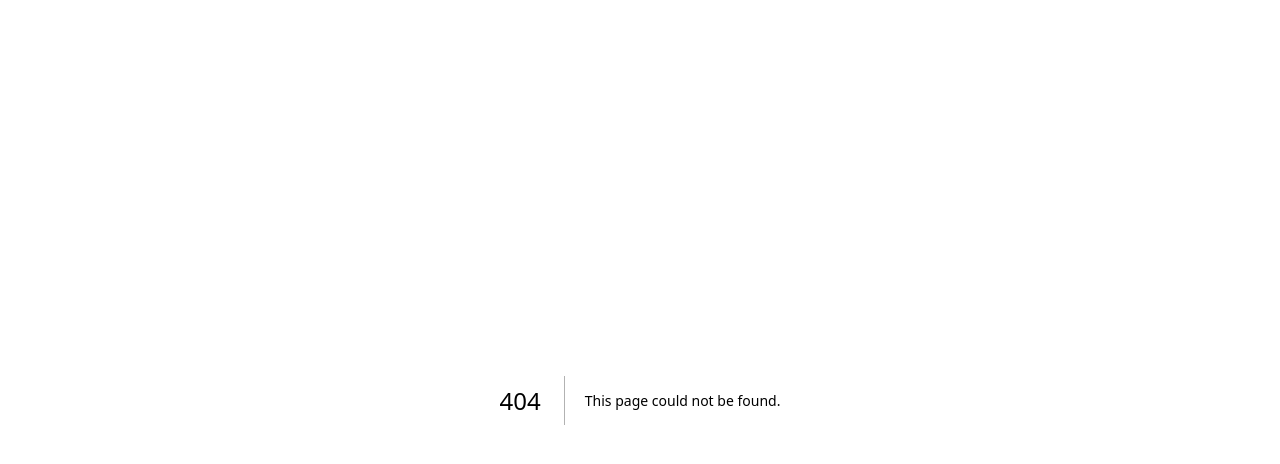
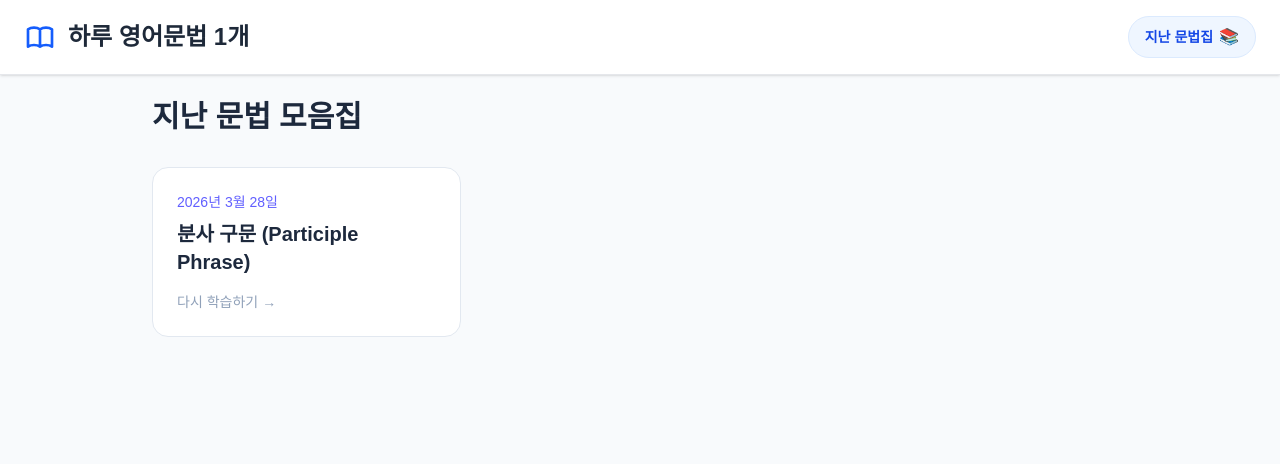
Before and after one commit to newcodingtest/oneDayOneLanguageOneGrammer, a Next.js app: page /archive in a window 1280 px wide. Before the commit this address had no page. Shown: the top 464 px of the page. Built offline with nearby package versions, Linux system fonts and the light colour scheme; no server answers.

Commit message:
feat: 과거 문법 데이터 호출 구현

```diff
--- a/app/(home)/page.tsx
+++ b/app/(home)/page.tsx
@@ -12,7 +12,7 @@ const [lesson, setLesson] = useState<GrammarLesson | null>(null);
  useEffect(() => {
     async function fetchLesson() {
       try {
-        const res = await fetch("/api/grammar");
+        const res = await fetch("/api/grammar/today");
         const data: GrammarLesson = await res.json();
         setLesson(data);
       } catch (err) {
--- /dev/null
+++ b/app/api/grammar/today/route.ts
@@ -0,0 +1,22 @@
+import { getGrammarLesson } from "@/lib/getGrammarLesson";
+import { NextResponse } from "next/server";
+
+
+export async function GET() {
+  console.log("API 들어왔음");
+
+  try {
+    const kst = new Date(Date.now() + 9 * 60 * 60 * 1000);
+    const year = kst.getUTCFullYear();
+    const month = kst.getUTCMonth() + 1;
+    const day = kst.getUTCDate();
+
+    const lesson = await getGrammarLesson(year, month, day);
+
+    console.log("API 응답 성공:", lesson);
+    return NextResponse.json(lesson);
+  } catch (err) {
+    console.error("API 호출 실패:", err);
+    return NextResponse.error();
+  }
+}
--- /dev/null
+++ b/app/archive/page.tsx
@@ -0,0 +1,37 @@
+import Header from '@/components/Header';
+import Link from 'next/link';
+
+export default async function ArchivePage() {
+  // DB에서 전체 목록을 가져오는 API (가칭)
+  const res = await fetch(`http://localhost:3000/api/grammar/today`, {
+    next: { revalidate: 3600 } // 목록은 자주 안 변하니 1시간 단위 캐싱
+  });
+  const lessons = await res.json();
+
+  return (
+    <div className="min-h-screen bg-slate-50">
+      <Header />
+      <main className="max-w-5xl mx-auto p-6">
+        <h1 className="text-3xl font-bold text-slate-800 mb-8">지난 문법 모음집</h1>
+
+        {/* 카드 형태의 리스트 레이아웃 */}
+        <div className="grid gap-6 md:grid-cols-2 lg:grid-cols-3">
+            <Link
+              key={lessons.date}
+              href={`/v1?date=${lessons.date}`} // 기존 페이지에 쿼리 파라미터로 전달
+              className="group p-6 bg-white rounded-2xl border border-slate-200 hover:border-indigo-400 hover:shadow-lg transition-all"
+            >
+              <p className="text-sm font-medium text-indigo-500 mb-2">{lessons.date}</p>
+              <h2 className="text-xl font-bold text-slate-800 group-hover:text-indigo-600">
+                {lessons.grammarTitle}
+              </h2>
+              <div className="mt-4 flex items-center text-slate-400 text-sm">
+                <span>다시 학습하기</span>
+                <span className="ml-1 transition-transform group-hover:translate-x-1">→</span>
+              </div>
+            </Link>
+        </div>
+      </main>
+    </div>
+  );
+}
--- a/components/Header.tsx
+++ b/components/Header.tsx
@@ -1,17 +1,35 @@
 // components/Header.tsx
 
+import Link from 'next/link';
 import { BookOpen } from './icons';
 
 export default function Header() {
   return (
     <header className="bg-white shadow-sm border-b border-gray-200 sticky top-0 z-50">
       <div className="max-w-7xl mx-auto px-3 sm:px-4 lg:px-6 py-3 sm:py-4 flex items-center justify-between">
-        <div className="flex items-center gap-2 sm:gap-3">
+
+        {/* 로고 영역: 클릭 시 메인(오늘의 문법)으로 이동 */}
+        <Link href="/v1" className="flex items-center gap-2 sm:gap-3 hover:opacity-80 transition-opacity">
           <BookOpen className="w-6 h-6 sm:w-7 sm:h-7 lg:w-8 lg:h-8 text-blue-600 flex-shrink-0" />
           <h1 className="text-base sm:text-xl lg:text-2xl font-bold text-gray-800 truncate">
             하루 영어문법 1개
           </h1>
-        </div>
+        </Link>
+
+        {/* 네비게이션 영역: 모음집 버튼 */}
+        <nav className="flex items-center">
+          <Link
+            href="/archive"
+            className="flex items-center gap-1.5 px-3 py-1.5 sm:px-4 sm:py-2 rounded-full bg-blue-50 text-blue-700 hover:bg-blue-100 transition-colors border border-blue-100"
+          >
+            {/* 시계 모양이나 리스트 모양 아이콘이 있다면 여기 넣으세요 */}
+            <span className="text-xs sm:text-sm font-semibold whitespace-nowrap">
+              지난 문법집
+            </span>
+            <span className="hidden sm:inline">📚</span>
+          </Link>
+        </nav>
+
       </div>
     </header>
   );
--- a/repository/grammarRepository.ts
+++ b/repository/grammarRepository.ts
@@ -19,5 +19,29 @@ export const grammarRepository = {
     }
     console.log('DB 저장 성공: ', data);
     return { success: true, data};
-  }
+  },
+
+  async findByMonth(year: number, month: number) {
+    // 월의 시작: YYYY-MM-01 00:00:00
+    const startDate = `${year}-${String(month).padStart(2, '0')}-01T00:00:00.000Z`;
+
+    // 월의 끝: 해당 월의 마지막 날 23:59:59
+    const lastDay = new Date(year, month, 0).getDate();
+    const endDate = `${year}-${String(month).padStart(2, '0')}-${lastDay}T23:59:59.999Z`;
+
+    console.log(`조회 기간: ${startDate} ~ ${endDate}`);
+
+    const { data, error } = await supabaseAdmin
+      .from('en_grammar')
+      .select('id, content, created_at')
+      .gte('created_at', startDate)
+      .lte('created_at', endDate)
+      .order('created_at', { ascending: true });
+
+    if (error) {
+      return { success: false, error };
+    }
+    return { success: true, data };
+  },
+
 }
--- a/tsconfig.json
+++ b/tsconfig.json
@@ -38,6 +38,6 @@
     ".next/types/**/*.ts",
     ".next/dev/types/**/*.ts",
     "**/*.mts"
-  ],
+, "repository/grammarRepository.ts.test"  ],
   "exclude": ["node_modules"]
 }
--- /dev/null
+++ b/vitest.config.ts
@@ -0,0 +1,21 @@
+import react from '@vitejs/plugin-react';
+import dotenv from 'dotenv';
+import path from 'path';
+import tsconfigPaths from 'vite-tsconfig-paths';
+import { defineConfig } from 'vitest/config';
+
+dotenv.config({ path: path.resolve(__dirname, '.env.test') });
+
+console.log('Dotenv 로드 결과:', process.env.NEXT_PUBLIC_SUPABASE_URL);
+
+export default defineConfig({
+  plugins: [
+    react(),
+    tsconfigPaths()
+  ],
+  test: {
+    environment: 'jsdom',
+    globals: true, // 이 설정을 하면 테스트 파일에서 'describe', 'it', 'expect'를 매번 import 안 해도 됨
+    setupFiles: [path.resolve(__dirname, './vitest.setup.ts')],
+  },
+})
--- /dev/null
+++ b/vitest.setup.ts
@@ -0,0 +1,9 @@
+// vitest.setup.ts
+import { config } from 'dotenv';
+import path from 'path';
+
+// .env.test를 강제로 process.env에 할당
+config({ path: path.resolve(__dirname, '.env.test') });
+
+console.log('--- Vitest Setup 실행됨 ---');
+console.log('로드된 URL:', process.env.NEXT_PUBLIC_SUPABASE_URL);
```
Also changed, not shown: package.json (+10 -2 lines), app/api/grammar/archive/route.ts (renamed from app/api/grammar/route.ts), 2 other files (tests, documents, lock files or other folders).
